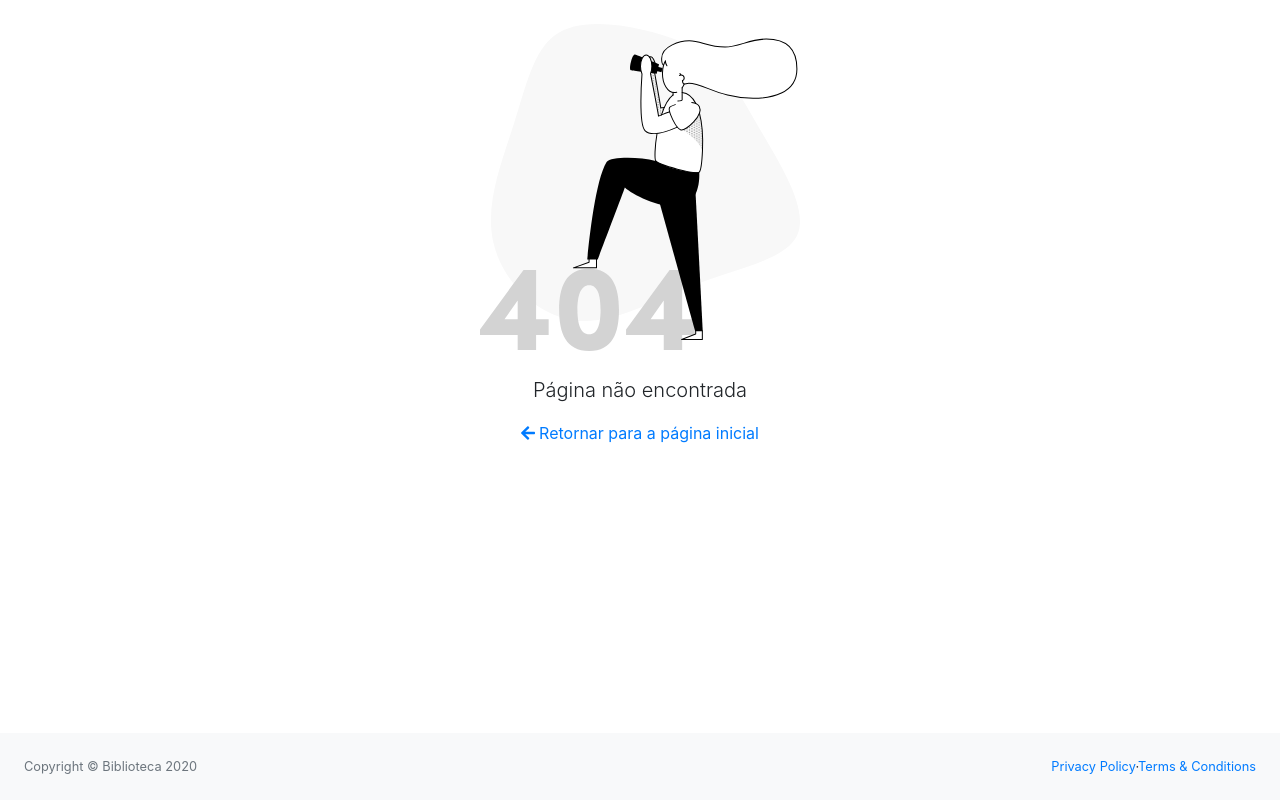
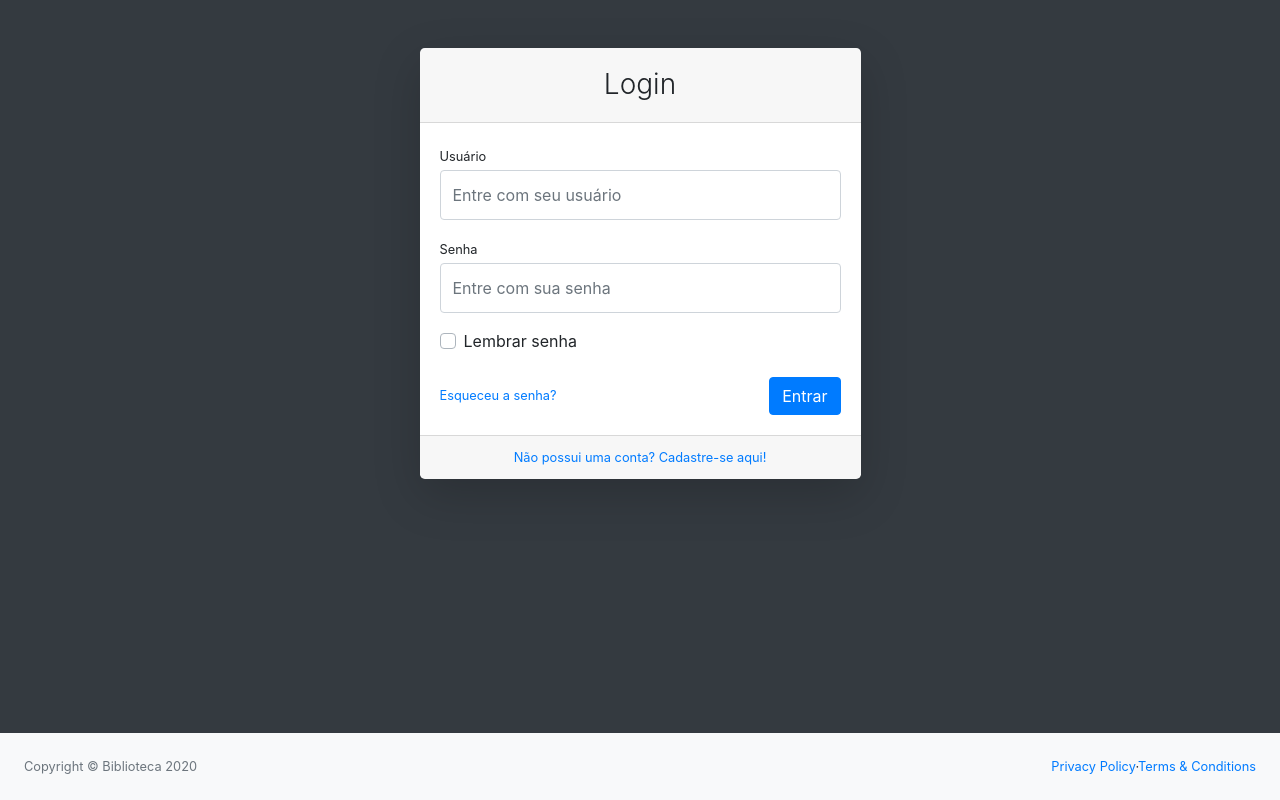
Before and after one commit to Fridry/SEL---Frontend, a React (Create React App) app: page /login in a window 1280 px wide. Built offline with nearby package versions, Linux system fonts and the light colour scheme.

Commit message:
Criação do login e autenticação de acesso

```diff
--- a/src/components/Menu.js
+++ b/src/components/Menu.js
@@ -1,7 +1,14 @@
 import React from "react";
-import { Link } from "react-router-dom";
+import { Link, useHistory } from "react-router-dom";
 
 const Menu = ({ toggleSidebar }) => {
+  const history = useHistory();
+
+  const logout = () => {
+    localStorage.removeItem("@Token");
+    history.push("/login");
+  };
+
   return (
     <nav className="sb-topnav navbar navbar-expand navbar-dark bg-dark">
       <Link className="navbar-brand text-center" to="/">
@@ -43,9 +50,9 @@ const Menu = ({ toggleSidebar }) => {
               <i className="fas fa-user-cog"></i> Configurações
             </a>
             <div className="dropdown-divider"></div>
-            <a className="dropdown-item" href="login.html">
+            <button className="dropdown-item" onClick={logout}>
               <i className="fas fa-sign-out-alt"></i> Logout
-            </a>
+            </button>
           </div>
         </li>
       </ul>
--- a/src/pages/Livros/Listar/index.js
+++ b/src/pages/Livros/Listar/index.js
@@ -5,19 +5,24 @@ import Template from "../../../components/Template";
 
 const Listar = () => {
   const [livros, setLivros] = useState([{}]);
+  const [page, setPage] = useState(1);
 
   useEffect(() => {
     axios
-      .get("http://localhost:3333/livros")
-      .then((response) => setLivros(response.data))
+      .get(`http://localhost:3333/livros?page=${page}`)
+      .then((response) => {
+        console.log(response);
+
+        setLivros(response.data);
+      })
       .catch((err) => console.error(err));
-  }, []);
+  }, [page]);
 
   return (
     <Template title="Listar livros">
-      <table className="table table-bordered table-sm">
+      <table className="table table-bordered table-sm table-hover">
         <thead className="thead-dark">
-          <tr>
+          <tr className="text-center">
             <th scope="col">ID</th>
             <th scope="col">Título</th>
             <th scope="col">Autor</th>
@@ -34,7 +39,17 @@ const Listar = () => {
               <td>{livro.autor}</td>
               <td>{livro.editora}</td>
               <td>{livro.disponivel ? "Disponível" : "Indisponível"}</td>
-              <td>Ações</td>
+              <td className="text-center">
+                <button type="button" className="btn btn-info btn-sm m-1">
+                  <i className="fas fa-info-circle"></i>
+                </button>
+                <button type="button" className="btn btn-warning btn-sm m-1">
+                  <i className="fas fa-pen"></i>
+                </button>
+                <button type="button" className="btn btn-danger btn-sm m-1">
+                  <i className="fas fa-trash"></i>
+                </button>
+              </td>
             </tr>
           ))}
         </tbody>
@@ -55,16 +70,6 @@ const Listar = () => {
               </a>
             </li>
             <li className="page-item">
-              <a className="page-link" href="!#">
-                2
-              </a>
-            </li>
-            <li className="page-item">
-              <a className="page-link" href="!#">
-                3
-              </a>
-            </li>
-            <li className="page-item">
               <a className="page-link" href="!#" aria-label="Próximo">
                 <span aria-hidden="true">&raquo;</span>
                 <span className="sr-only">Próximo</span>
--- /dev/null
+++ b/src/pages/Login/index.js
@@ -0,0 +1,136 @@
+import React, { useState } from "react";
+import { useHistory } from "react-router-dom";
+
+import api from "../../services/api";
+import Footer from "../../components/Footer";
+
+const Login = () => {
+  const history = useHistory();
+
+  const [usuario, setUsuario] = useState("");
+  const [senha, setSenha] = useState("");
+  const [msgErro, setMsgErro] = useState("");
+
+  const login = async (e) => {
+    e.preventDefault();
+
+    if (usuario !== "" && senha !== "") {
+      try {
+        const result = await api.post("/atendentes/login", {
+          cpf: usuario,
+          senha,
+        });
+
+        if (result.data) {
+          localStorage.setItem("@Token", result.data);
+        }
+
+        history.push("/");
+      } catch (error) {
+        const msg = error.response.data.error;
+        if (error) setMsgErro(msg);
+      }
+    } else {
+      setMsgErro("Usuário e Senha obrigatórios.");
+    }
+
+    setTimeout(() => setMsgErro(""), 5000);
+  };
+
+  return (
+    <div id="layoutAuthentication" className="bg-dark">
+      <div id="layoutAuthentication_content">
+        <main>
+          <div className="container">
+            <div className="row justify-content-center">
+              <div className="col-lg-5">
+                <div className="card shadow-lg border-0 rounded-lg mt-5">
+                  <div className="card-header">
+                    <h3 className="text-center font-weight-light my-2">
+                      Login
+                    </h3>
+                  </div>
+
+                  <div className="card-body">
+                    {msgErro ? (
+                      <div
+                        className="alert alert-danger text-center"
+                        role="alert"
+                      >
+                        {msgErro}
+                      </div>
+                    ) : null}
+
+                    <form>
+                      <div className="form-group">
+                        <label className="small mb-1" htmlFor="usuario">
+                          Usuário
+                        </label>
+                        <input
+                          className="form-control py-4"
+                          id="usuario"
+                          type="text"
+                          placeholder="Entre com seu usuário"
+                          value={usuario}
+                          onChange={(e) => setUsuario(e.target.value)}
+                        />
+                      </div>
+                      <div className="form-group">
+                        <label className="small mb-1" htmlFor="inputPassword">
+                          Senha
+                        </label>
+                        <input
+                          className="form-control py-4"
+                          id="inputPassword"
+                          type="password"
+                          placeholder="Entre com sua senha"
+                          value={senha}
+                          onChange={(e) => setSenha(e.target.value)}
+                        />
+                      </div>
+                      <div className="form-group">
+                        <div className="custom-control custom-checkbox">
+                          <input
+                            className="custom-control-input"
+                            id="rememberPasswordCheck"
+                            type="checkbox"
+                          />
+                          <label
+                            className="custom-control-label"
+                            htmlFor="rememberPasswordCheck"
+                          >
+                            Lembrar senha
+                          </label>
+                        </div>
+                      </div>
+                      <div className="form-group d-flex align-items-center justify-content-between mt-4 mb-0">
+                        <a className="small" href="password.html">
+                          Esqueceu a senha?
+                        </a>
+                        <button className="btn btn-primary" onClick={login}>
+                          Entrar
+                        </button>
+                      </div>
+                    </form>
+                  </div>
+                  <div className="card-footer text-center">
+                    <div className="small">
+                      <a href="register.html">
+                        Não possui uma conta? Cadastre-se aqui!
+                      </a>
+                    </div>
+                  </div>
+                </div>
+              </div>
+            </div>
+          </div>
+        </main>
+      </div>
+      <div id="layoutAuthentication_footer">
+        <Footer />
+      </div>
+    </div>
+  );
+};
+
+export default Login;
--- a/src/routes.js
+++ b/src/routes.js
@@ -13,13 +13,20 @@ import ListarReservas from "./pages/Reservas/Listar";
 import NovoUsuario from "./pages/Usuarios/Novo";
 import ListarUsuarios from "./pages/Usuarios/Listar";
 import NotFound from "./pages/404";
+import Login from "./pages/Login";
+
+import PrivateRoute from "./utils/PrivateRoute";
 
 const Routes = () => {
   return (
     <Router>
       <Switch>
-        <Route exact path="/">
+        <PrivateRoute exact path="/">
           <Home />
+        </PrivateRoute>
+
+        <Route exact path="/login">
+          <Login />
         </Route>
 
         <Route exact path="/novo-atendente">
--- /dev/null
+++ b/src/services/api.js
@@ -0,0 +1,7 @@
+import axios from "axios";
+
+const api = axios.create({
+  baseURL: "http://localhost:3333",
+});
+
+export default api;
--- /dev/null
+++ b/src/utils/Autentication.js
@@ -0,0 +1,3 @@
+export const isAutenticated = () => localStorage.getItem("@Token") !== null;
+
+export const getToken = () => localStorage.getItem("@Token");
--- /dev/null
+++ b/src/utils/PrivateRoute.js
@@ -0,0 +1,23 @@
+import React from "react";
+import { Route, Redirect } from "react-router-dom";
+
+import { isAutenticated } from "./Autentication";
+
+const PrivateRoute = ({ children, ...rest }) => {
+  return (
+    <Route
+      {...rest}
+      render={(props) =>
+        isAutenticated() ? (
+          children
+        ) : (
+          <Redirect
+            to={{ pathname: "/login", state: { from: props.location } }}
+          />
+        )
+      }
+    />
+  );
+};
+
+export default PrivateRoute;
```
